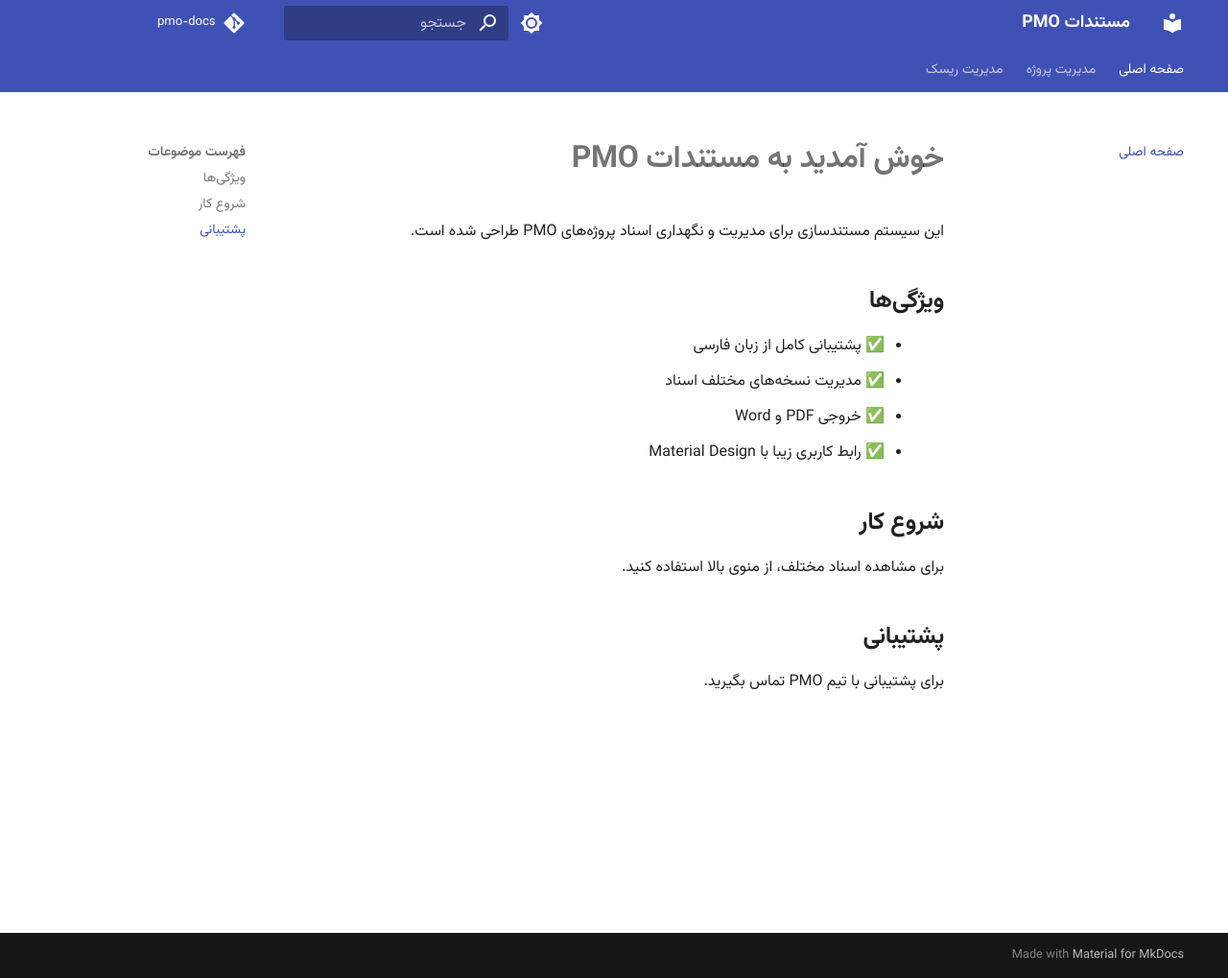
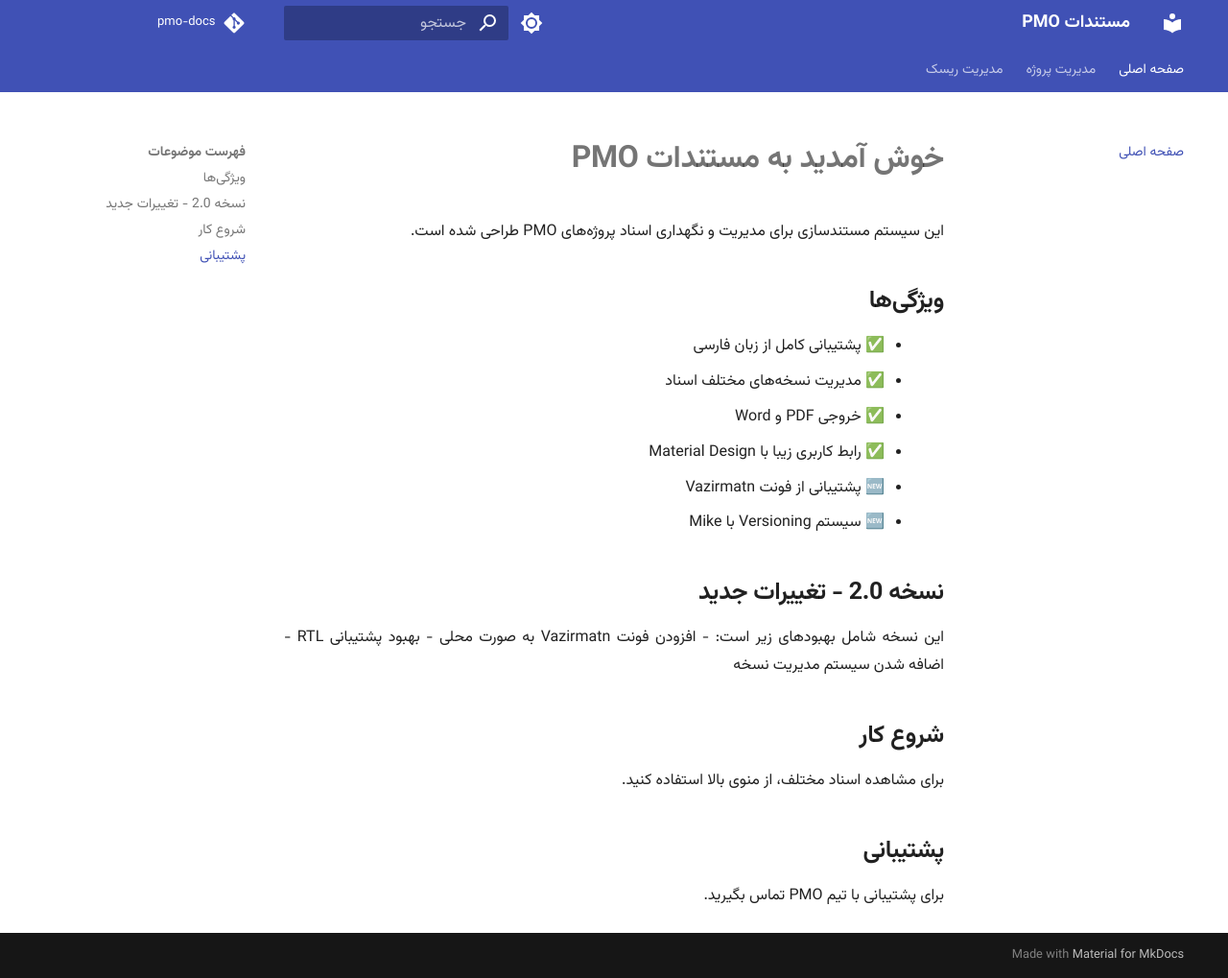
Before and after one commit to AliRezaBoroujerdian/pmo-docs, an MkDocs documentation site: the page built from docs/index.md, in a window 1280 px wide and 1019 px high. Shown: the whole window at 96% size. Built offline with MkDocs 1.6.1 and Material for MkDocs 9.7.7, drawn with Linux system fonts in a browser that asks for light colours; comment, search, counter and statistics services are not loaded; the version menu is left out.

Commit message:
feat: Add versioning support with mike and update content for v2.0

```diff
--- a/docs/index.md
+++ b/docs/index.md
@@ -8,6 +8,15 @@
 - ✅ مدیریت نسخه‌های مختلف اسناد
 - ✅ خروجی PDF و Word
 - ✅ رابط کاربری زیبا با Material Design
+- 🆕 پشتیبانی از فونت Vazirmatn
+- 🆕 سیستم Versioning با Mike
+
+## نسخه 2.0 - تغییرات جدید
+
+این نسخه شامل بهبودهای زیر است:
+- افزودن فونت Vazirmatn به صورت محلی
+- بهبود پشتیبانی RTL
+- اضافه شدن سیستم مدیریت نسخه
 
 ## شروع کار
 
--- a/mkdocs.yml
+++ b/mkdocs.yml
@@ -62,3 +62,9 @@ nav:
 # Extra CSS for better RTL support
 extra_css:
   - stylesheets/extra.css
+
+# Version selector
+extra:
+  version:
+    provider: mike
+    default: latest
```
